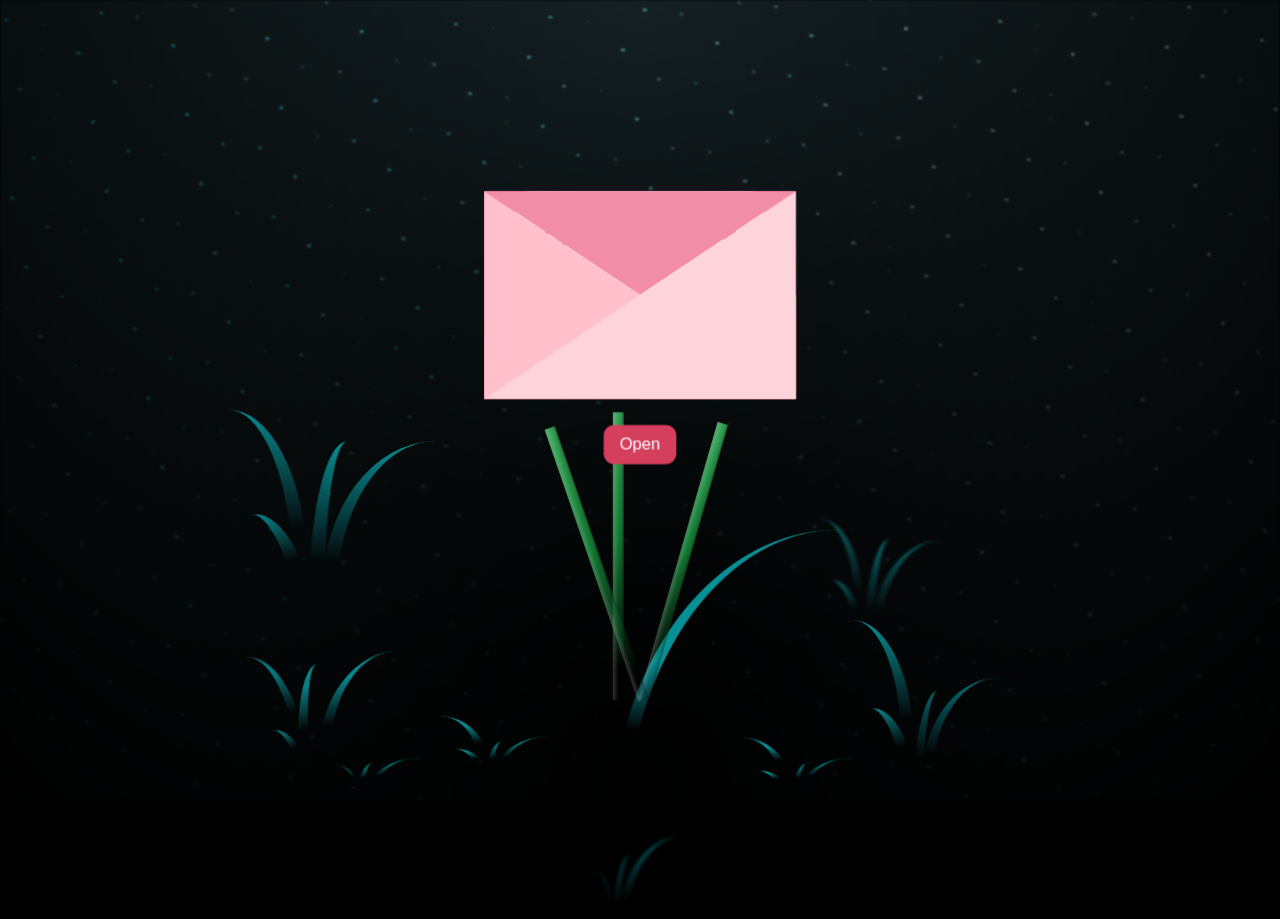
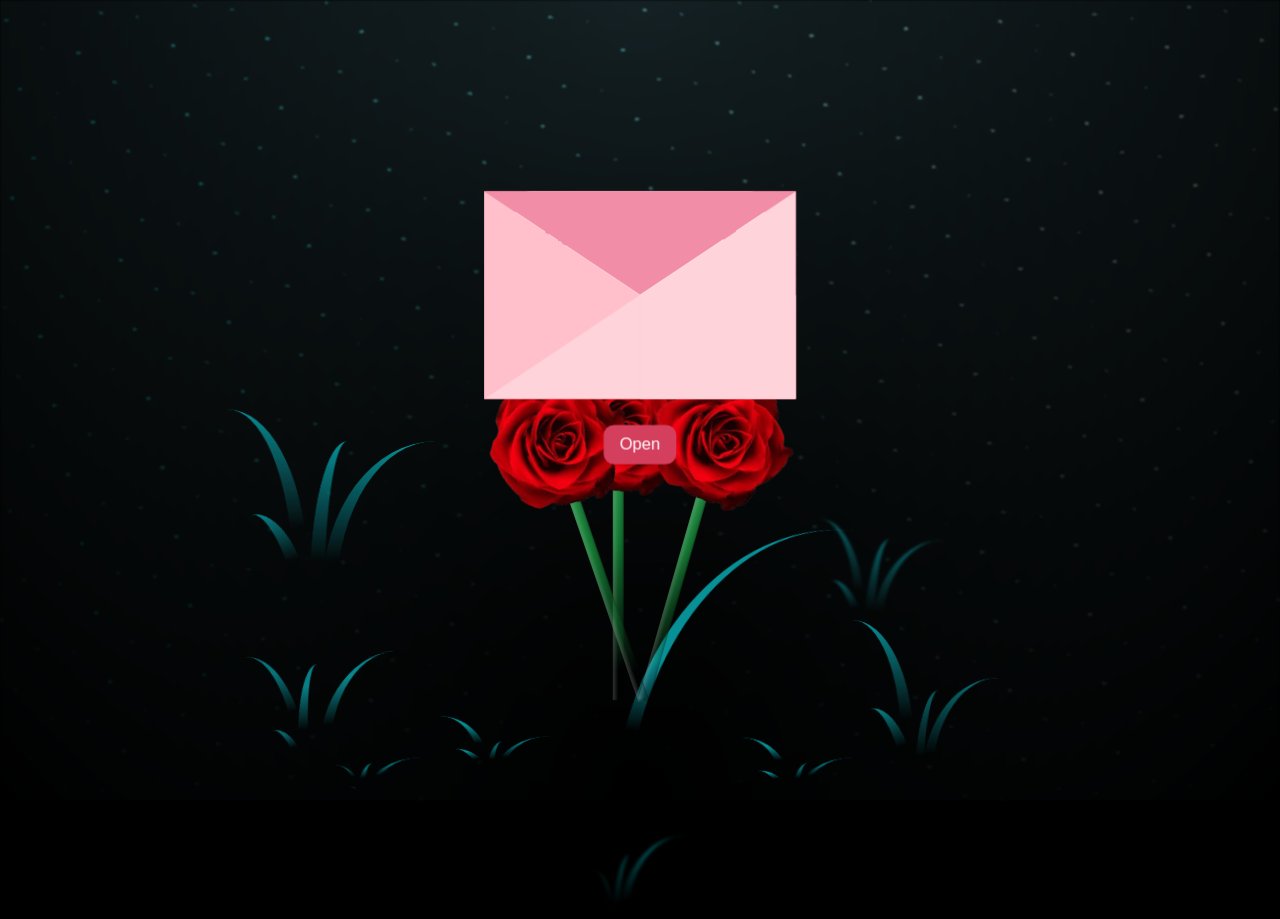
Before and after one commit to Mooonnndy/Somthing-for-u, a plain HTML site: page index.html in a window 1280 px wide. Drawn offline with Linux system fonts and the light colour scheme.

Commit message:
Update valentine.css

```diff
--- a/valentine.css
+++ b/valentine.css
@@ -358,7 +358,7 @@ button:hover {
   height: 20vmin; /* dibikin sama supaya bulat penuh */
   border-radius: 50%;
 
-  background-image: url('gambar.png'); /* path ke gambar mawar merah */
+  background-image: url('gambarr.png'); /* path ke gambar mawar merah */
   background-size:cover ;
   background-position: center;
   background-repeat: no-repeat;
@@ -1702,4 +1702,5 @@ button:hover {
 .container * {
   -webkit-animation-play-state: paused !important;
   animation-play-state: paused !important;
-}
+
+}
```
